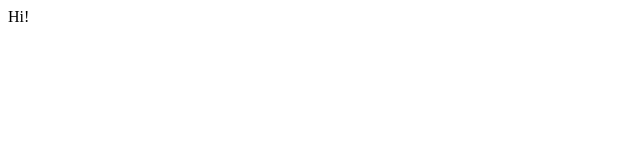
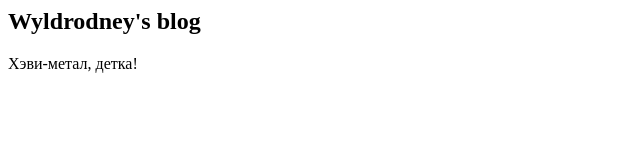
Before and after one commit to wyldrodney/wyldrodney.github.com, a plain HTML site: page index.html in a window 1280 px wide. Shown: the whole page, without its empty margins (0-640 px from the left). Drawn offline with Linux system fonts and the light colour scheme.

Commit message:
Start page.

```diff
--- a/index.html
+++ b/index.html
@@ -1 +1,3 @@
-Hi!
+<h2>Wyldrodney's blog</h2>
+
+<p>Хэви-метал, детка!</p>
```
